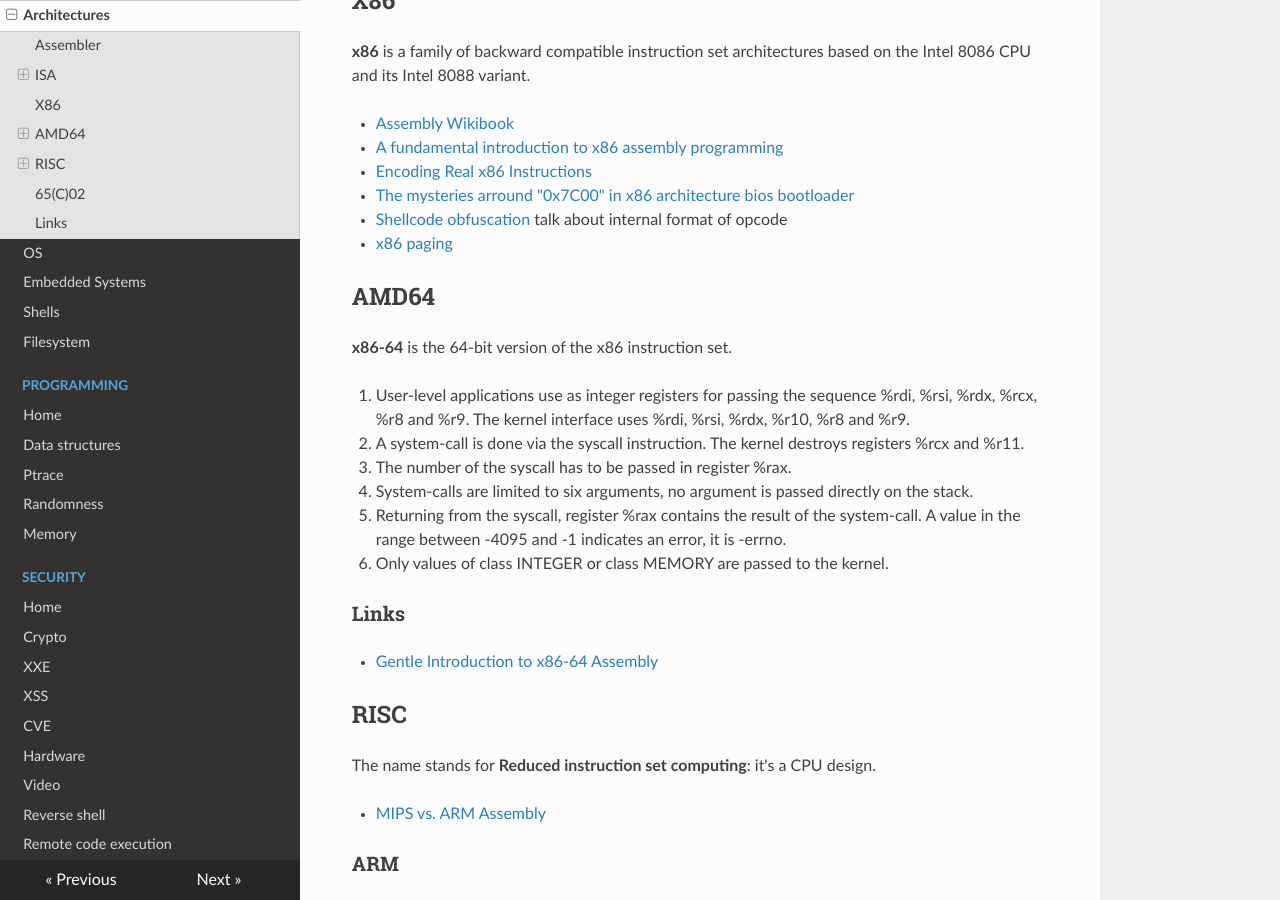
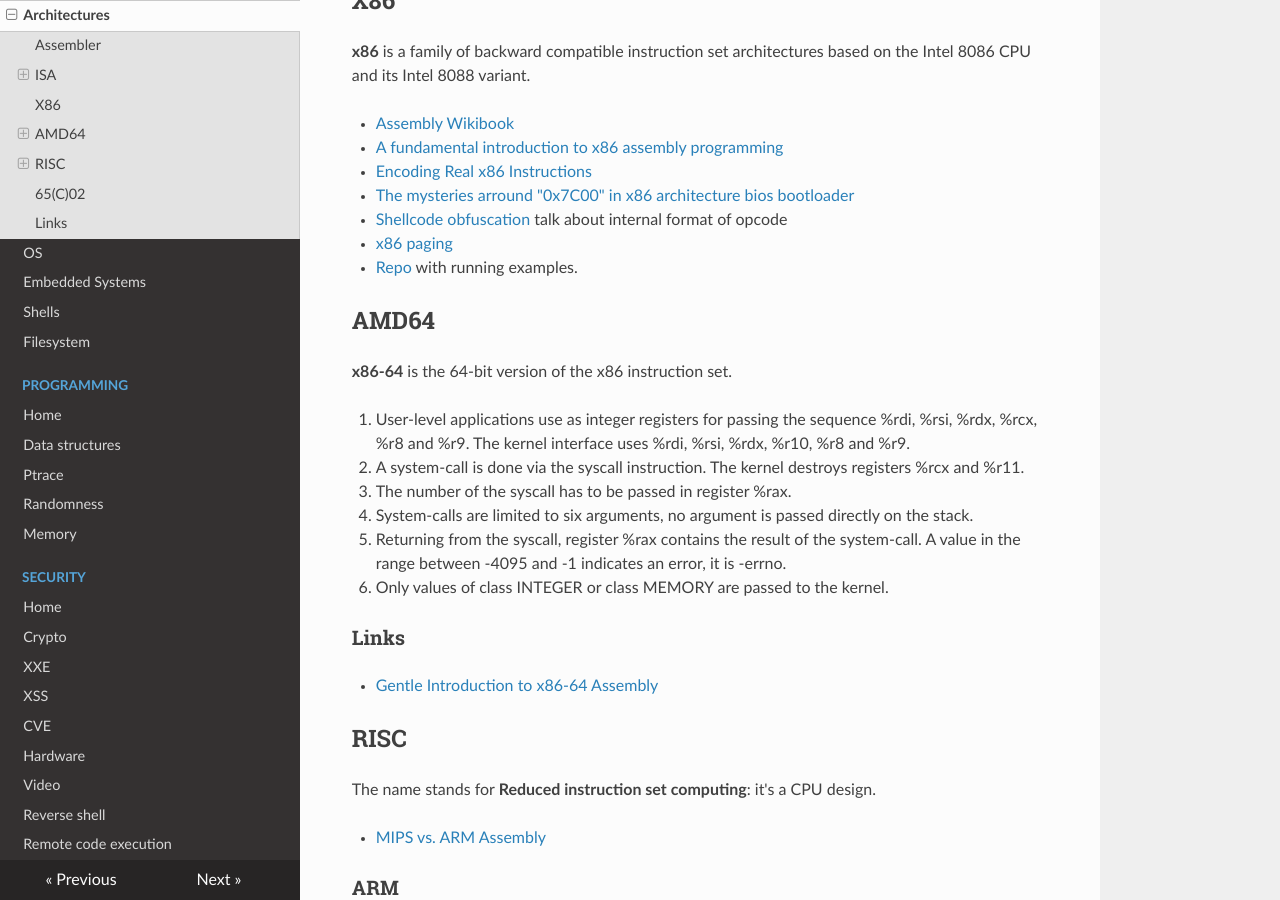
Before and after one commit to gipi/low-level, an MkDocs documentation site: the page built from docs/arch.md, in a window 1280 px wide and 900 px high, scrolled down 1327 px. Built offline with MkDocs 1.6.1, drawn with Linux system fonts in a browser that asks for light colours; nearby versions of some CDN libraries; old or Windows-style settings are respelled for this version of MkDocs.

Commit message:
Update arch.md

```diff
--- a/docs/arch.md
+++ b/docs/arch.md
@@ -58,6 +58,7 @@ based on the Intel 8086 CPU and its Intel 8088 variant.
  - [The mysteries arround "0x7C00" in x86 architecture bios bootloader](http://www.glamenv-septzen.net/en/view/6)
  - [Shellcode obfuscation](https://breakdev.org/x86-shellcode-obfuscation-part-2/) talk about internal format of opcode
  - [x86 paging](http://www.cirosantilli.com/x86-paging/)
+ - [Repo](https://github.com/cirosantilli/x86-assembly-cheat) with running examples.
 
 ## AMD64
 
```
